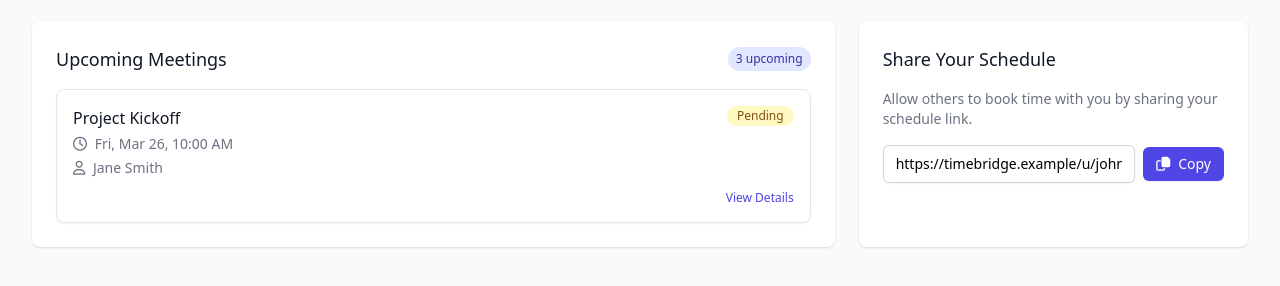
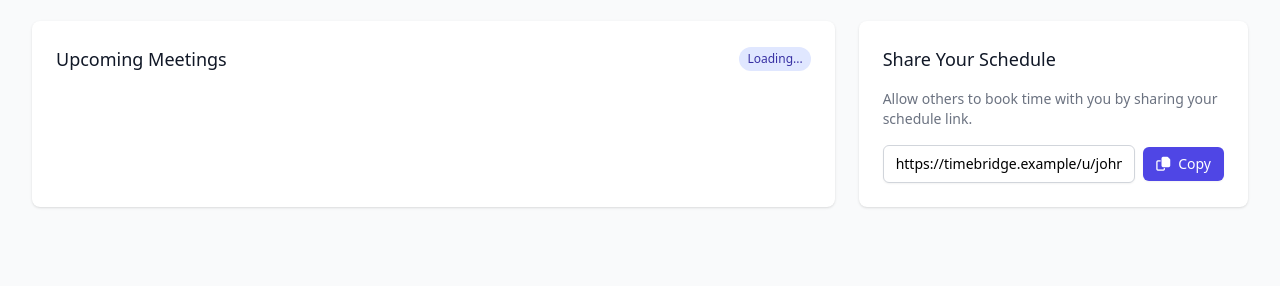
Before and after one commit to hannanshah2004/TimeBridge, a website with bundled scripts: page dashboard.html in a window 1280 px wide. Shown: the part 124-410 px from the top of the page. Built offline with nearby package versions, Linux system fonts and the light colour scheme; a script that the page names is missing.

Commit message:
took out placeholder jane smith, no need for it now

```diff
--- a/dashboard.html
+++ b/dashboard.html
@@ -78,33 +78,14 @@
                                 <div class="px-4 py-5 sm:p-6">
                                     <div class="flex items-center justify-between mb-4">
                                         <h3 class="text-lg font-medium text-gray-900">Upcoming Meetings</h3>
-                                        <span class="px-2 py-1 text-xs font-medium rounded-full bg-indigo-100 text-indigo-800">
-                                            3 upcoming
+                                        <span class="px-2 py-1 text-xs font-medium rounded-full bg-indigo-100 text-indigo-800" id="upcoming-meetings-count">
+                                            Loading...
                                         </span>
                                     </div>
                                     <div class="space-y-3" id="upcoming-meetings-list">
-                                        <!-- Sample meeting (will be replaced by JavaScript) -->
-                                        <div class="meeting-card pending bg-white p-4 rounded-lg border border-gray-200 shadow-sm">
-                                            <div class="flex justify-between items-start">
-                                                <div>
-                                                    <h4 class="font-medium text-gray-900">Project Kickoff</h4>
-                                                    <p class="text-sm text-gray-500 mt-1">
-                                                        <i class="far fa-clock mr-1"></i> Fri, Mar 26, 10:00 AM
-                                                    </p>
-                                                    <p class="text-sm text-gray-500 mt-1">
-                                                        <i class="far fa-user mr-1"></i> Jane Smith
-                                                    </p>
-                                                </div>
-                                                <span class="inline-flex items-center px-2.5 py-0.5 rounded-full text-xs font-medium bg-yellow-100 text-yellow-800">
-                                                    Pending
-                                                </span>
-                                            </div>
-                                            <div class="mt-3 flex justify-end space-x-2">
-                                                <button class="text-xs text-indigo-600 hover:text-indigo-500" onclick="showMeetingModal(1)">
-                                                    View Details
-                                                </button>
-                                            </div>
-                                        </div>
+                                        <!-- REMOVE SAMPLE MEETING -->
+                                        <!-- Optional: Add a loading indicator here if needed -->
+                                        <!-- <p id="loading-meetings" class="text-gray-500">Loading meetings...</p> -->
                                     </div>
                                 </div>
                             </div>
```
